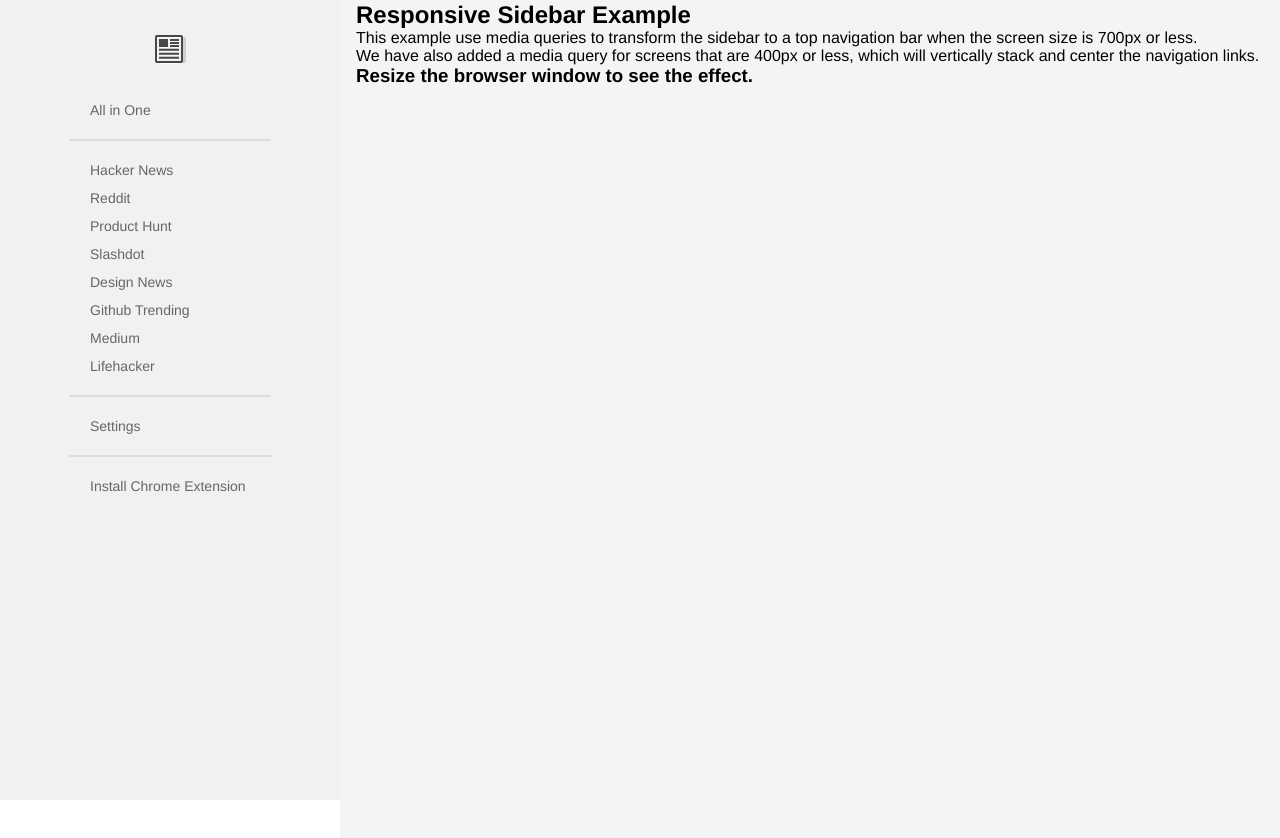
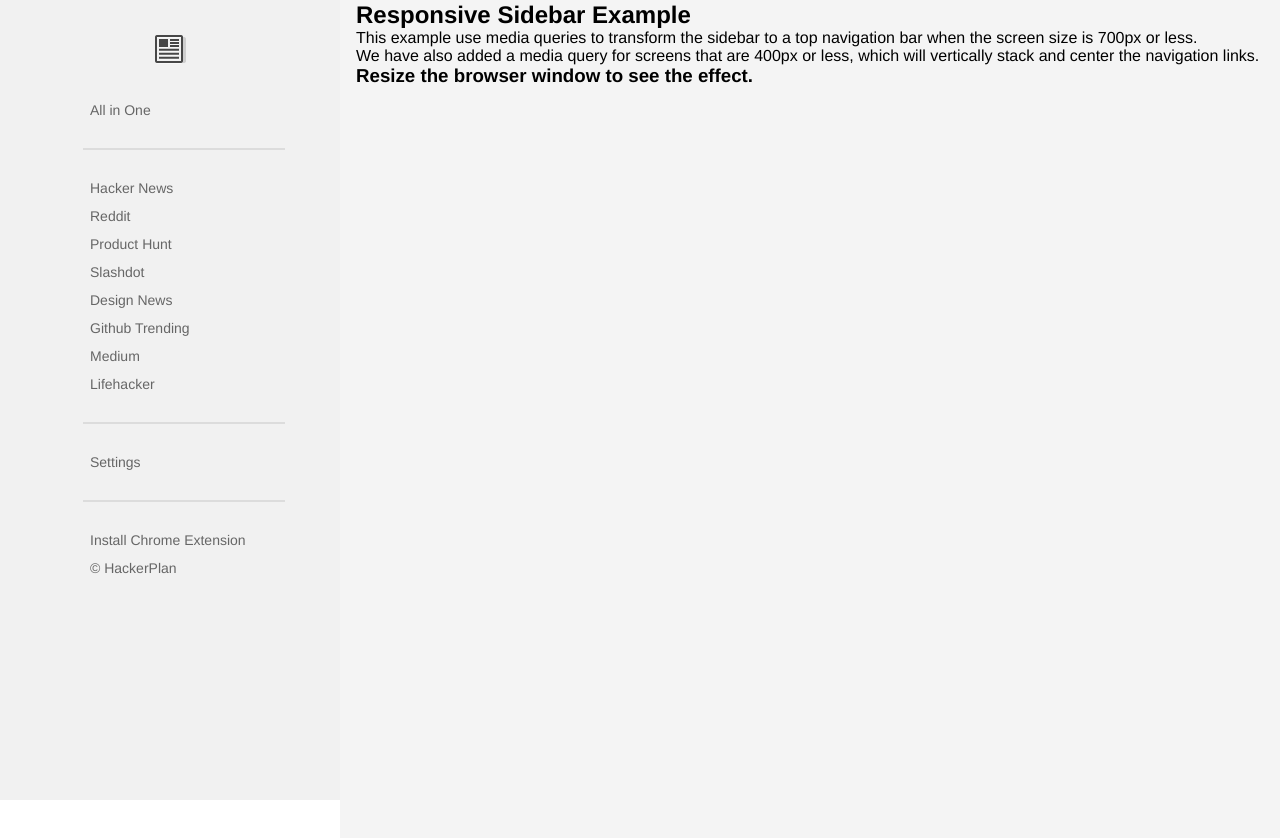
Before and after one commit to jass2125/all-in-one, an Angular app: page / in a window 1280 px wide. Shown: the top 838 px of the page. Built offline with nearby package versions, Linux system fonts and the light colour scheme.

Commit message:
alinhando hr

```diff
--- a/src/app/side-menu/side-menu.component.html
+++ b/src/app/side-menu/side-menu.component.html
@@ -16,6 +16,8 @@
 	<hr>
 
 	<a href="#about">Install Chrome Extension</a>
+
+	<a href="http://www.hackerplan.com" target="_blank">&copy; HackerPlan</a>
 </div>
 
 <!-- <div class="content">
--- a/src/app/side-menu/side-menu.component.scss
+++ b/src/app/side-menu/side-menu.component.scss
@@ -10,8 +10,6 @@
 }
 
 .sidebar a {
-	// text-align: left;
-
   font-size: 14px;
   display: block;
   color: #666;
@@ -19,20 +17,24 @@
   padding: 16px;
   text-decoration: none;
   width: 160px;
-	margin: 0 auto 0 auto;
-	padding: 6px;
+  margin: 0 auto 0 auto;
+  padding: 6px;
 }
 
 .sidebar img {
   display: block;
   margin: 30px auto;
-	opacity: .7;
-	// background-color: red;
+  opacity: 0.7;
+  line-height: 4px;
+}
+
+.sidebar a.active {
+  background-color: #4caf50;
+  color: white;
 }
 
 .sidebar hr {
-	margin: 15px auto 15px auto;
-	text-align: left;
+  margin: 24px auto 24px 83px;
   width: 200px;
   border: 1px solid #222;
   opacity: 0.1;
```
